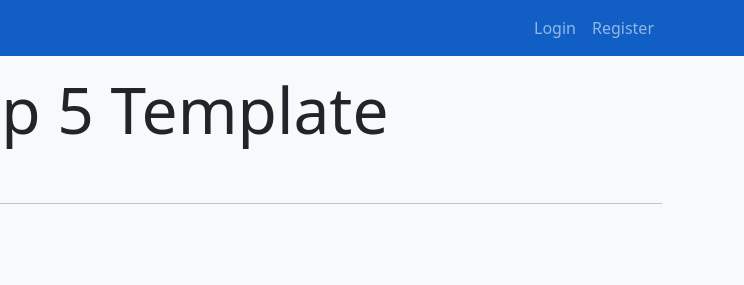
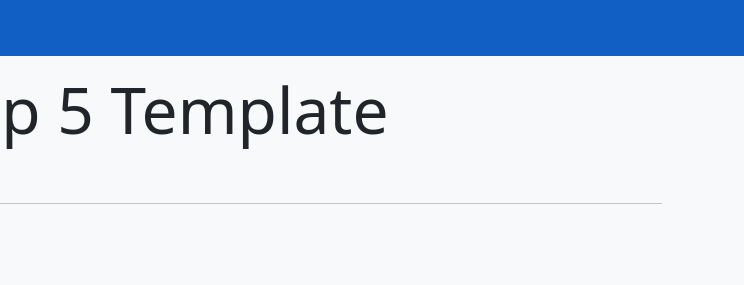
Before and after one commit to scotttct/bootstrap5-template, a plain HTML site: page about.html in a window 1280 px wide. Shown: the top 285 px of the page, 536-1280 px from the left. Drawn offline with nearby package versions, Linux system fonts and the light colour scheme.

Commit message:
removed login and register ul until implimented

```diff
--- a/about.html
+++ b/about.html
@@ -31,14 +31,14 @@
                   <a class="nav-link" href="about.html">About</a>
                 </li>
               </ul>
-              <ul class="navbar-nav ms-auto">
+              <!-- <ul class="navbar-nav ms-auto">
                 <li class="nav-item ">
                   <a class="nav-link" href="#">Login</a>
                 </li>
                 <li class="nav-item mr-auto">
                   <a class="nav-link" href="#" tabindex="-1">Register</a>
                 </li>
-              </ul>
+              </ul> -->
             </div>
           </div>
         </nav>
```
Also changed, not shown: index.html (+2 -2 lines).
